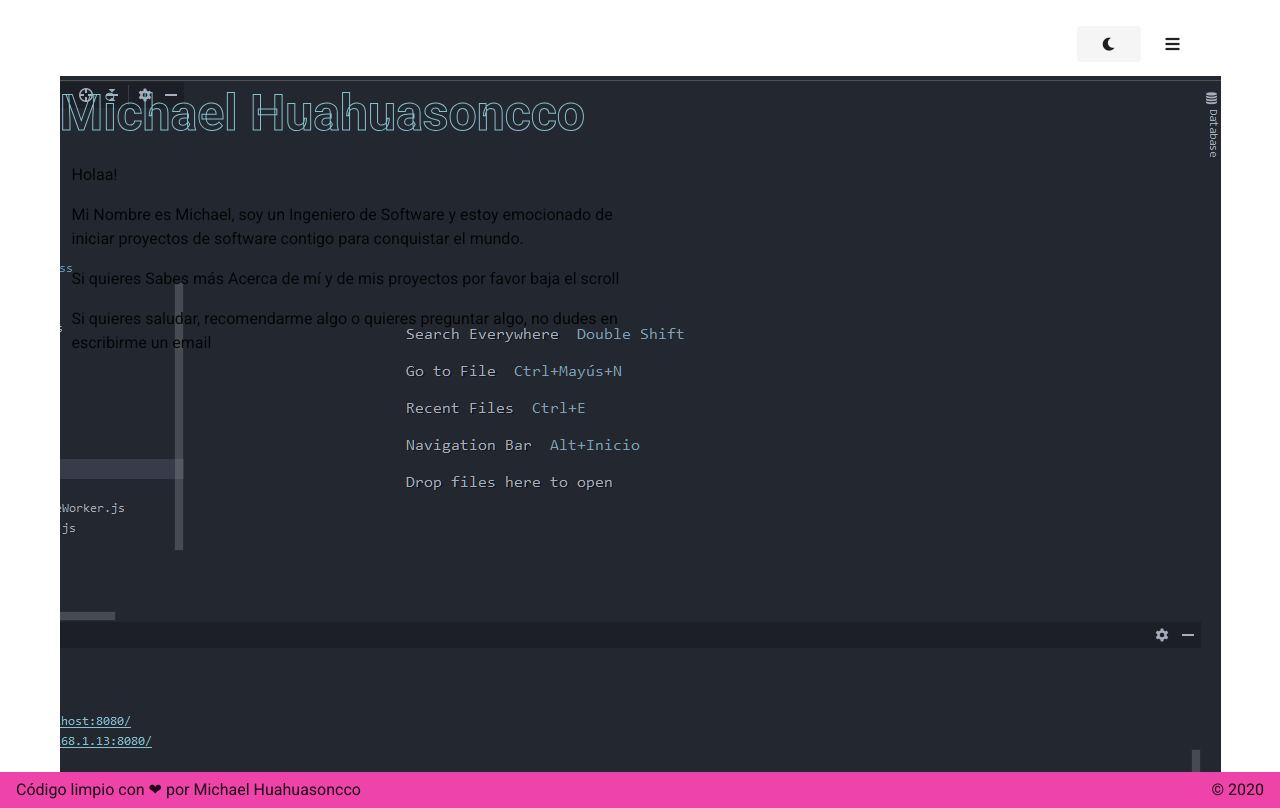
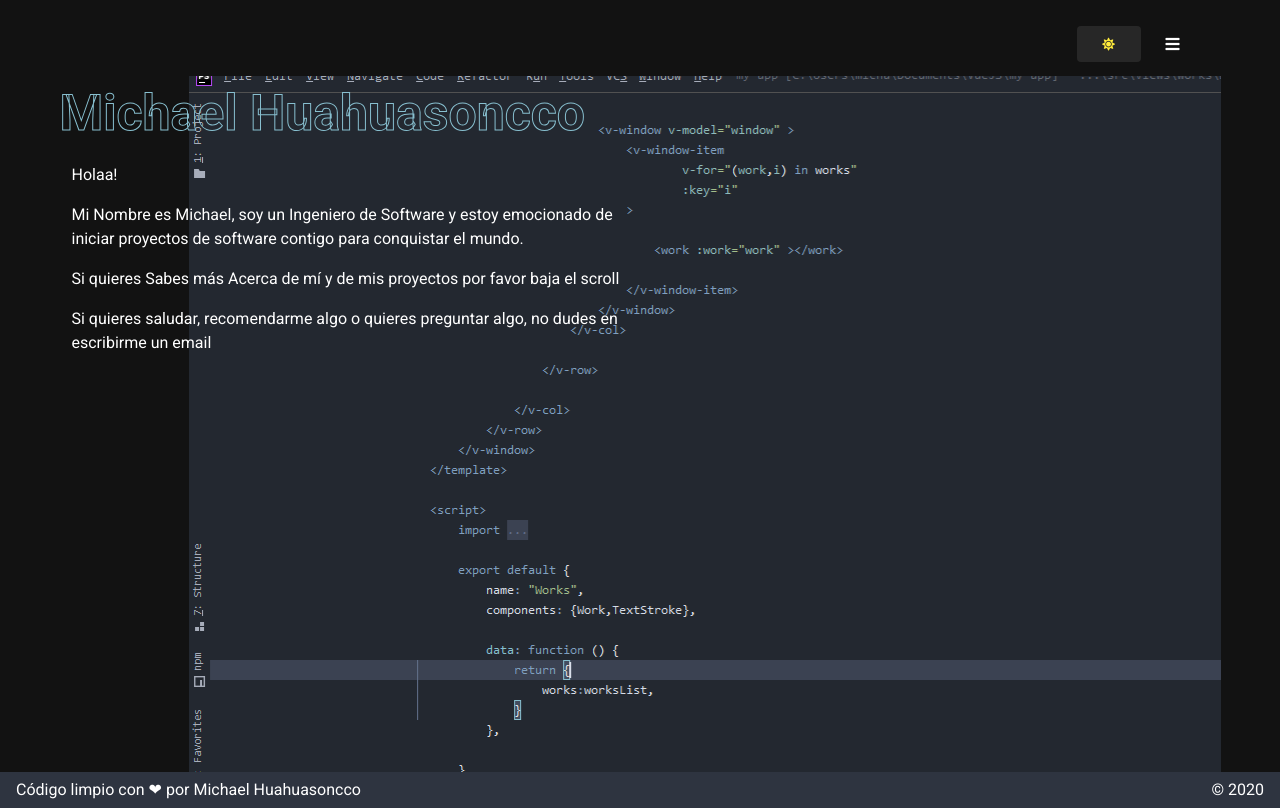
Before and after one commit to MichaelPaulHP/portafolio, a Vue app: page /about in a window 1280 px wide. Shown: the top 808 px of the page. Built offline with nearby package versions, Linux system fonts and the light colour scheme; a web font is replaced by a local one.

Commit message:
fix image in about

```diff
--- a/src/plugins/vuetify.js
+++ b/src/plugins/vuetify.js
@@ -31,6 +31,7 @@ export default new Vuetify({
                 warning: '#EBCB8B'
             },
         },
+        dark: true
     },
     icons: {
         iconfont: 'fa',
--- a/src/views/About.vue
+++ b/src/views/About.vue
@@ -1,25 +1,29 @@
 <template>
-    <v-container id="aboutContainer" >
+
+
+    <v-container id="imageAbout" fluid >
+
         <v-row>
             <TextStroke text="Michael Huahuasoncco"></TextStroke>
         </v-row>
         <v-row>
-            <v-col cols="6" >
+            <v-col cols="6">
 
                 <p> Holaa!</p>
                 <p> Mi Nombre es Michael, soy un Ingeniero de Software y estoy emocionado de iniciar
                     proyectos de software contigo para conquistar el mundo.
                 </p>
                 <p>Si quieres Sabes más Acerca de mí y de mis proyectos por favor baja el scroll </p>
-                <p> Si quieres saludar, recomendarme algo o quieres preguntar algo, no dudes en escribirme un email</p>
+                <p> Si quieres saludar, recomendarme algo o quieres preguntar algo, no dudes en escribirme un
+                    email</p>
             </v-col>
 
             <v-col cols="6">
 
             </v-col>
         </v-row>
+    </v-container>
 
-    </v-container>
 
 </template>
 <script>
@@ -31,12 +35,14 @@
     }
 </script>
 <style>
-    #aboutContainer{
+
+    #imageAbout {
+        height: 90vh;
         background-image: url("/projectImages/about.png");
+        background-position: -65% 25%;
+        background-attachment: scroll;
         background-repeat: no-repeat;
-        min-height: 90vh;
-        background-position: right;
-        background-attachment: fixed;
+
 
     }
 </style>
--- a/src/views/works/Works.vue
+++ b/src/views/works/Works.vue
@@ -1,6 +1,6 @@
 <template>
 
-    <v-window>
+    <v-window v-model="window">
         <v-row>
             <v-col cols="12">
                 <TextStroke text="Proyectos"></TextStroke>
@@ -73,6 +73,7 @@
         data: function () {
             return {
                 works:worksList,
+                window:0,
             }
         },
 
```
Also changed, not shown: public/projectImages/about.png.
